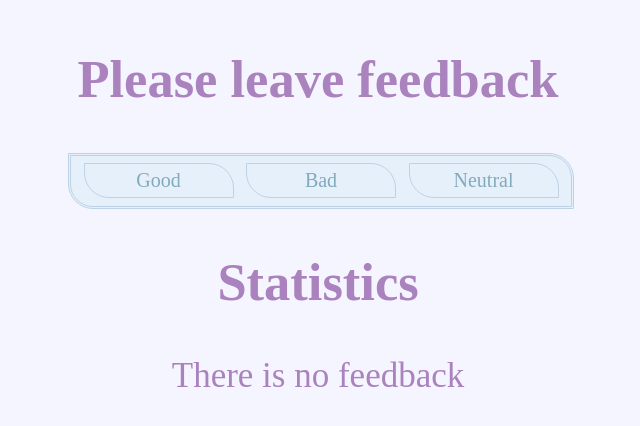
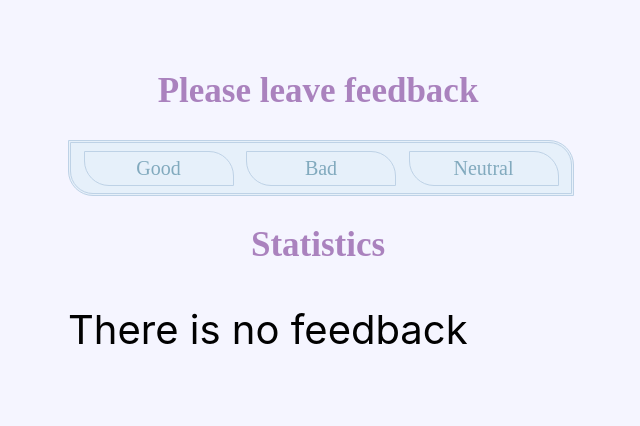
Before and after one commit to OlehKozubJS/goit-react-hw-02-feedback, a React (Create React App) app: page / in a window 1280 px wide. Shown: the part 182-608 px from the top of the page, without its empty margins (322-962 px from the left). Built offline with nearby package versions, Linux system fonts and the light colour scheme; a web font is replaced by a local one.

Commit message:
Update Section.jsx

```diff
--- a/src/components/Feedback/Section.jsx
+++ b/src/components/Feedback/Section.jsx
@@ -5,8 +5,8 @@ import SectionStyles from "./FeedbackCSS/Section.module.css";
 export class Section extends Component {
     render() {
         return(
-            <div className={SectionStyles.sectionHeader}>
-                <h2>{this.props.title}</h2>
+            <div >
+                <h2 className={SectionStyles.sectionHeader}>{this.props.title}</h2>
                 {this.props.children}
             </div>
         );
```
